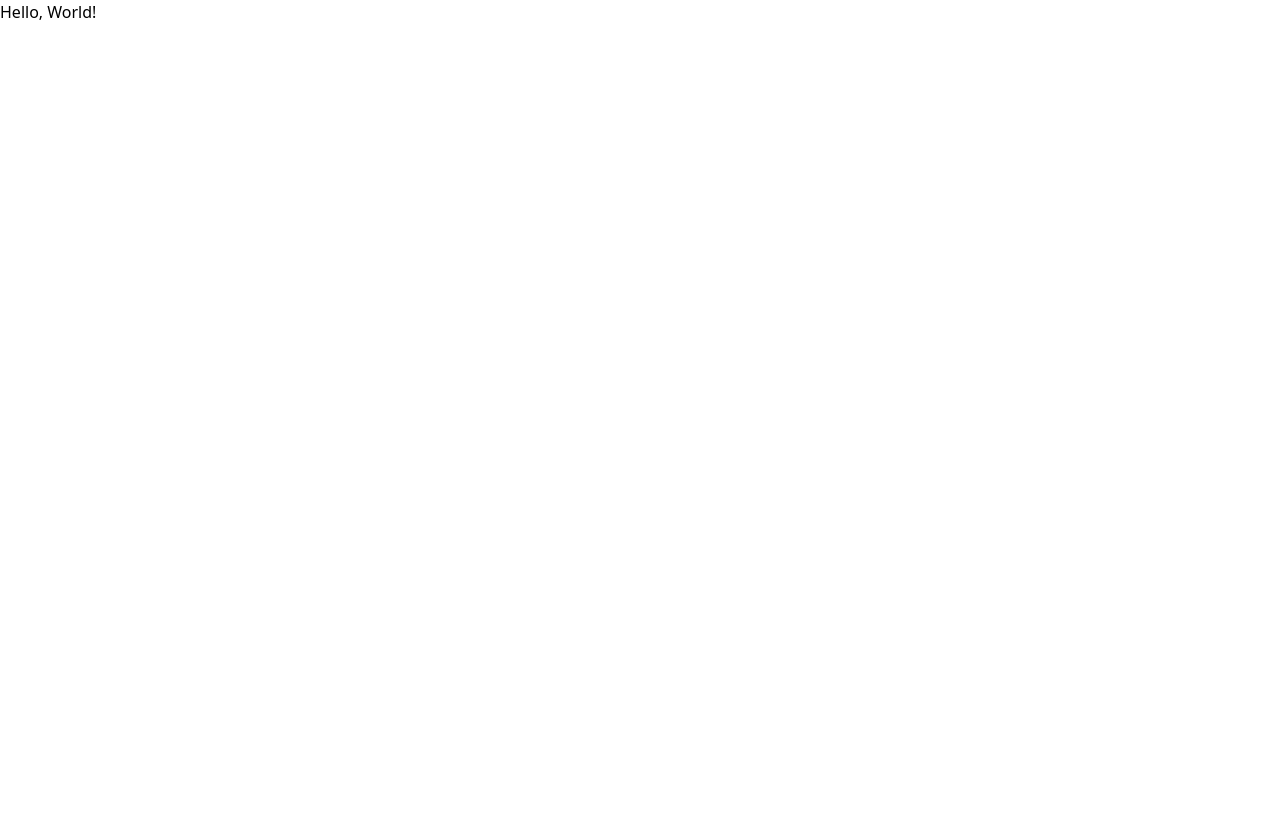
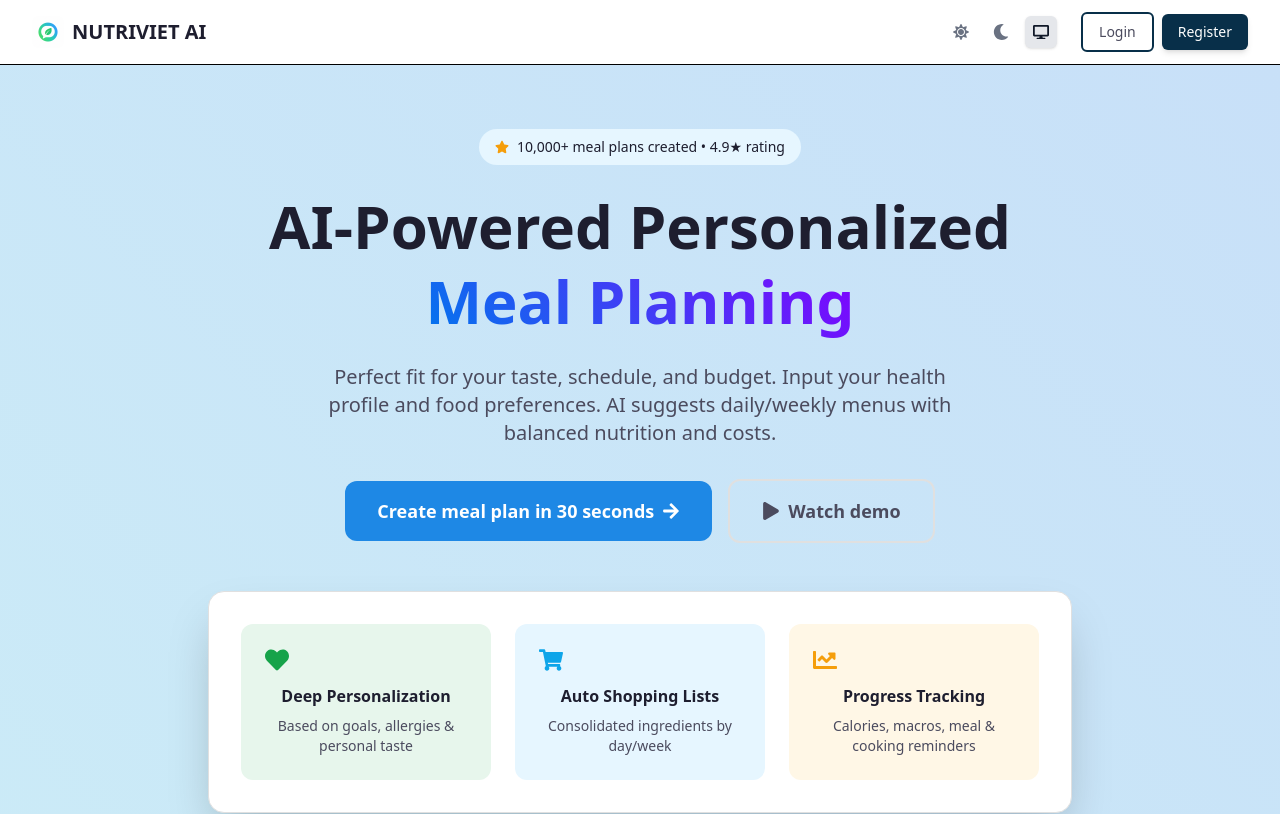
Before and after one commit to KhoaNguyen-HCMUS/US-InsightInnovators, a React (Vite) app in the folder src/web/: page / in a window 1280 px wide. Shown: the top 814 px of the page. Built offline with nearby package versions, Linux system fonts and the light colour scheme.

Commit message:
feat: ✨ config a new library

```diff
--- a/src/web/package.json
+++ b/src/web/package.json
@@ -13,6 +13,9 @@
     "@tailwindcss/vite": "^4.1.13",
     "react": "^19.1.1",
     "react-dom": "^19.1.1",
+    "react-icons": "^5.5.0",
+    "react-router-dom": "^7.9.1",
+    "react-toastify": "^11.0.5",
     "tailwindcss": "^4.1.13"
   },
   "devDependencies": {
--- a/src/web/src/App.tsx
+++ b/src/web/src/App.tsx
@@ -1,12 +1,41 @@
 import { ThemeProvider } from './context/themeContext'
+import { BrowserRouter, Routes, Route } from 'react-router-dom'
+import { ToastContainer, Bounce} from 'react-toastify';
+
+
+import Navbar from './components/navbar'
+
+import LandingPage from './pages/landingPage'
+import LoginPage from './pages/loginPage'
+import RegisterPage from './pages/registerPage'
 
 function App() {
 
   return (
     <ThemeProvider>
-      <div className="App">
-        <h1>Hello, World!</h1>
-      </div>
+      <BrowserRouter>
+        <Navbar />
+        <Routes>
+          <Route path="/" element={<LandingPage />} />
+          <Route path="/login" element={<LoginPage />} />
+          <Route path="/register" element={<RegisterPage />} />
+
+        </Routes>
+        <ToastContainer
+                  position='top-right'
+                  autoClose={2000}
+                  hideProgressBar={false}
+                  newestOnTop={false}
+                  closeOnClick
+                  rtl={false}
+                  pauseOnFocusLoss
+                  draggable
+                  pauseOnHover
+                  theme='light'
+                  transition={Bounce}
+                />
+        <ToastContainer />
+      </BrowserRouter>
     </ThemeProvider>
   )
 }
```
Also changed, not shown: 1 other file (tests, documents, lock files or other folders).
